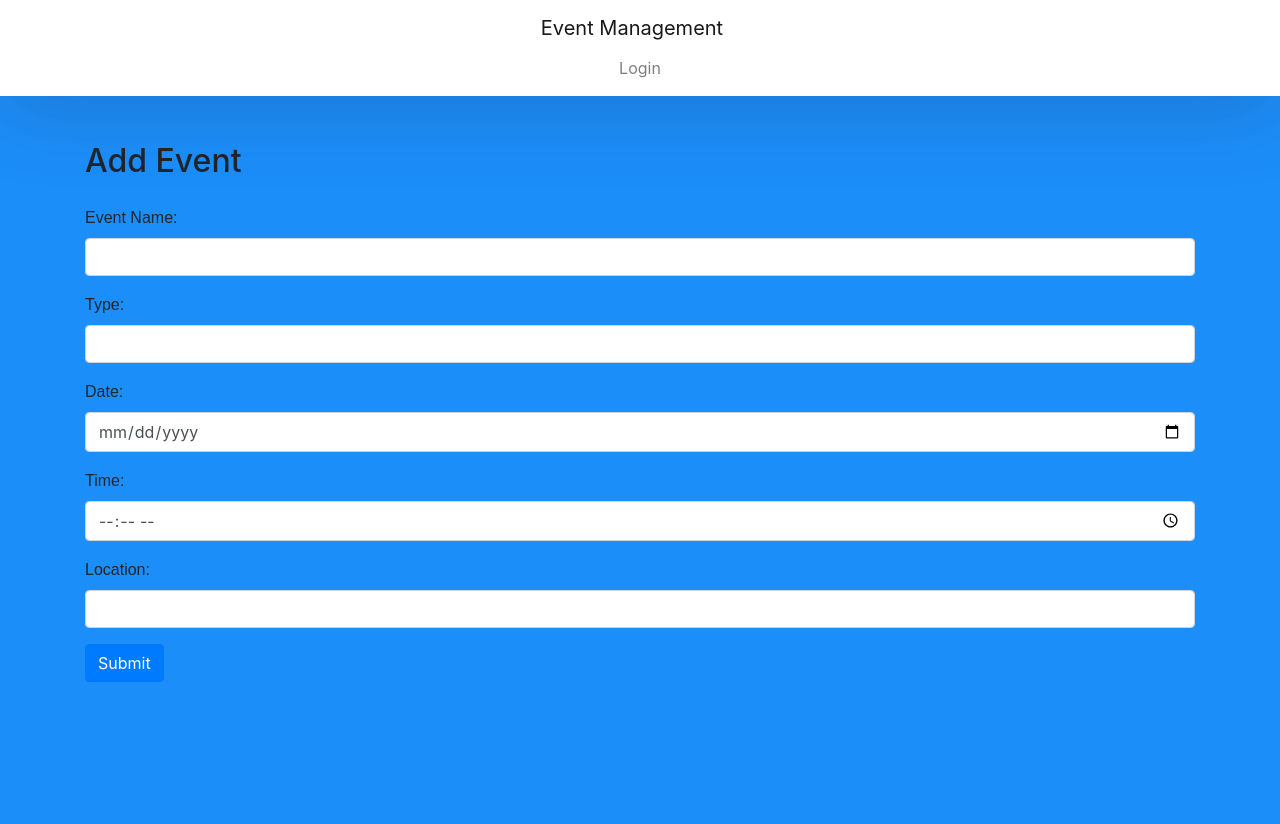
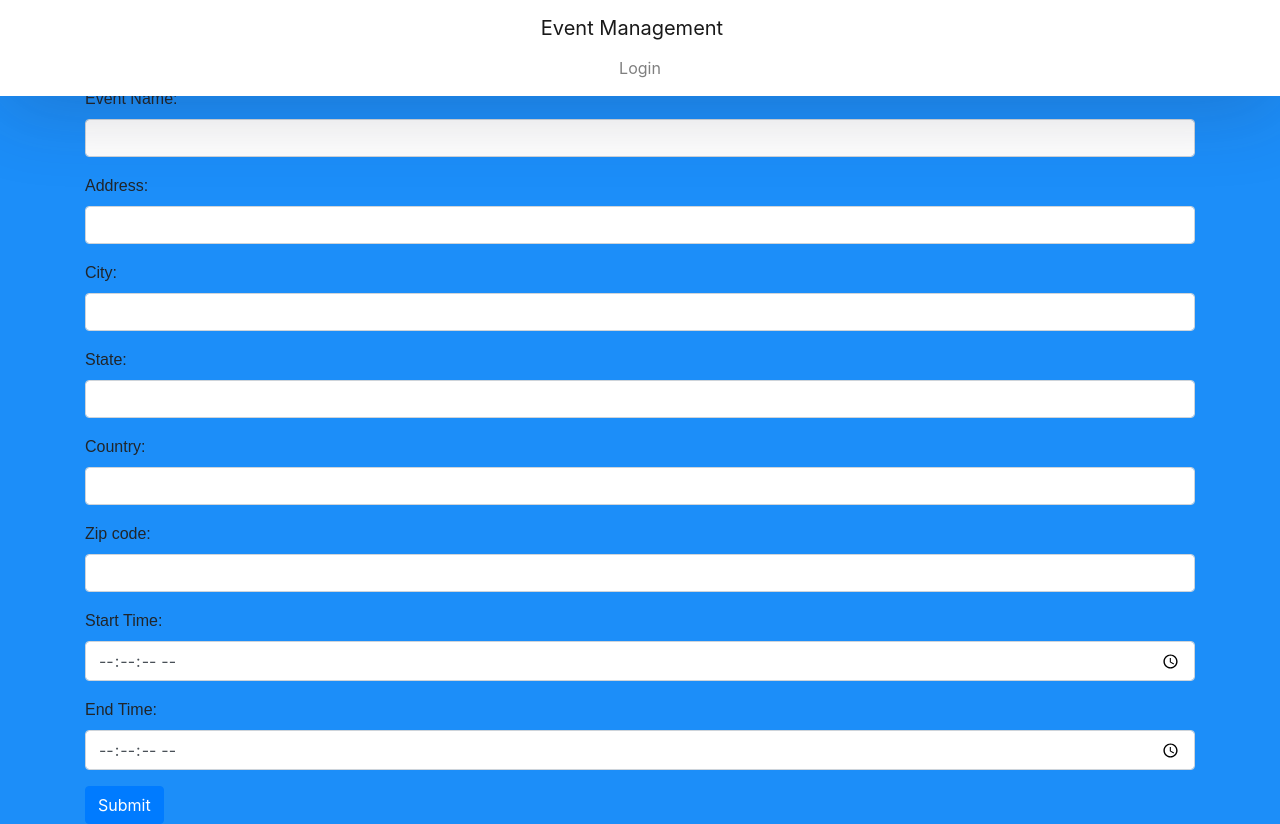
Before and after one commit to danFeller/CollegeHub, a React (Create React App) app in the folder frontend/: page /create in a window 1280 px wide. Before the commit the page ends 800 px from the top, so only its background shows below. Built offline with nearby package versions, Linux system fonts and the light colour scheme; the HTML template or start-up script is replaced by a standard one.

Commit message:
Some functionality of Create page working

```diff
--- a/frontend/package.json
+++ b/frontend/package.json
@@ -24,7 +24,7 @@
   },
   "scripts": {
     "dev": "react-scripts start",
-    "start": "PORT=2000 serve -s build",
+    "start": "set PORT=2000 && react-scripts start",
     "build": "react-scripts build",
     "test": "react-scripts test --env=jsdom",
     "eject": "react-scripts eject",
--- a/frontend/src/components/NavBar.js
+++ b/frontend/src/components/NavBar.js
@@ -6,9 +6,11 @@ function NavBar() {
       <div className="App">
         <nav className="navbar navbar-expand-lg navbar-light fixed-top">
           <div className="container">
+            <div>
             <Link className="navbar-brand" to={'/sign-in'}>
               Event Management
             </Link>
+            </div>
             <div className="collapse navbar-collapse" id="navbarTogglerDemo02">
               <ul className="navbar-nav ml-auto">
                 <li className="nav-item">
--- a/frontend/src/pages/Create.js
+++ b/frontend/src/pages/Create.js
@@ -10,8 +10,48 @@ function Create () {
         setInputs(values => ({...values, [name]: value}));
     }
 
-    const handleSubmit = (event) => {
+    const handleSubmit = async (event) => {
+        event.preventDefault();
+
         console.log(inputs)
+        const requestBody = {
+            query: `
+                mutation CreateEvent {
+                    createEvent(
+                        input: {
+                            name: "${inputs.name}"
+                            organizer: "6571e8a930e86eadbda1fa2c"
+                            location: {
+                                address: "${inputs.address}"
+                                city: "${inputs.city}"
+                                state: "${inputs.state}"
+                                country: "${inputs.country}"
+                                zipcode: "${inputs.zip}"
+                            }
+                            startTime: "${inputs.sTime}"
+                            endTime: "${inputs.eTime}"
+                        }
+                    ) {
+                        id
+                    }
+                }
+            `
+        };
+
+        try {
+            const response = await fetch('http://localhost:3000/graphql', {
+                method: 'POST',
+                body: JSON.stringify(requestBody),
+                headers: {
+                    'Content-Type': 'application/json'
+                }
+            });
+
+            const responseData = await response.json();
+            console.log(responseData);
+        } catch (error) {
+            console.error('Error during GraphQL request:', error);
+        }
         //window.location.href = '/blog';
     }
 
@@ -26,20 +66,32 @@ function Create () {
                         <input type="text" className="form-control" id="name" name="name" value={inputs.name || ""} onChange={handleChange} />
                     </div>
                     <div className="form-group">
-                        <label htmlFor="type">Type:</label>
-                        <input type="text" className="form-control" id="type" name="type" value={inputs.type || ""} onChange={handleChange} />
+                        <label htmlFor="address">Address:</label>
+                        <input type="text" className="form-control" id="address" name="address" value={inputs.address || ""} onChange={handleChange} />
                     </div>
                     <div className="form-group">
-                        <label htmlFor="date">Date:</label>
-                        <input type="date" className="form-control" id="date" name="date" value={inputs.date || ""} onChange={handleChange} />
+                        <label htmlFor="city">City:</label>
+                        <input type="text" className="form-control" id="city" name="city" value={inputs.city || ""} onChange={handleChange} />
                     </div>
                     <div className="form-group">
-                        <label htmlFor="time">Time:</label>
-                        <input type="time" className="form-control" id="time" name="time" value={inputs.time || ""} onChange={handleChange} />
+                        <label htmlFor="state">State:</label>
+                        <input type="text" className="form-control" id="state" name="state" value={inputs.state || ""} onChange={handleChange} />
                     </div>
                     <div className="form-group">
-                        <label htmlFor="location">Location:</label>
-                        <input type="text" className="form-control" id="location" name="location" value={inputs.location || ""} onChange={handleChange} />
+                        <label htmlFor="country">Country:</label>
+                        <input type="text" className="form-control" id="country" name="country" value={inputs.country || ""} onChange={handleChange} />
+                    </div>
+                    <div className="form-group">
+                        <label htmlFor="zip">Zip code:</label>
+                        <input type="text" className="form-control" id="zip" name="zip" value={inputs.zip || ""} onChange={handleChange} />
+                    </div>
+                    <div className="form-group">
+                        <label htmlFor="stime">Start Time:</label>
+                        <input type="time" className="form-control" id="stime" name="stime" step="1" value={inputs.stime || ""} onChange={handleChange} />
+                    </div>
+                    <div className="form-group">
+                        <label htmlFor="etime">End Time:</label>
+                        <input type="time" className="form-control" id="etime" name="etime" step="1" value={inputs.etime || ""} onChange={handleChange} />
                     </div>
                     <button type="submit" className="btn btn-primary">Submit</button>
                 </form>
```
Also changed, not shown: frontend/src/components/NavBar.css (added, +24 -0 lines).
